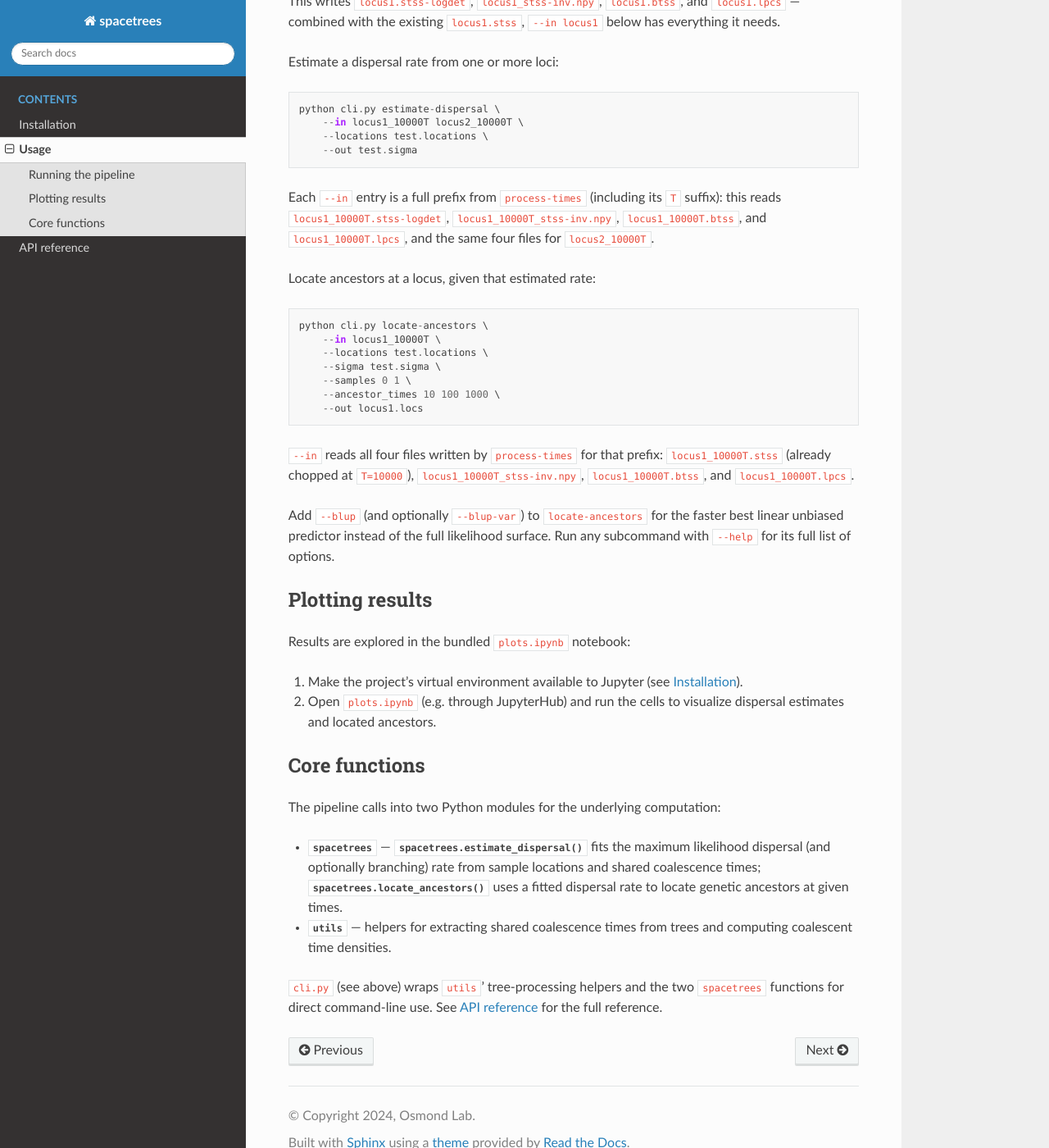
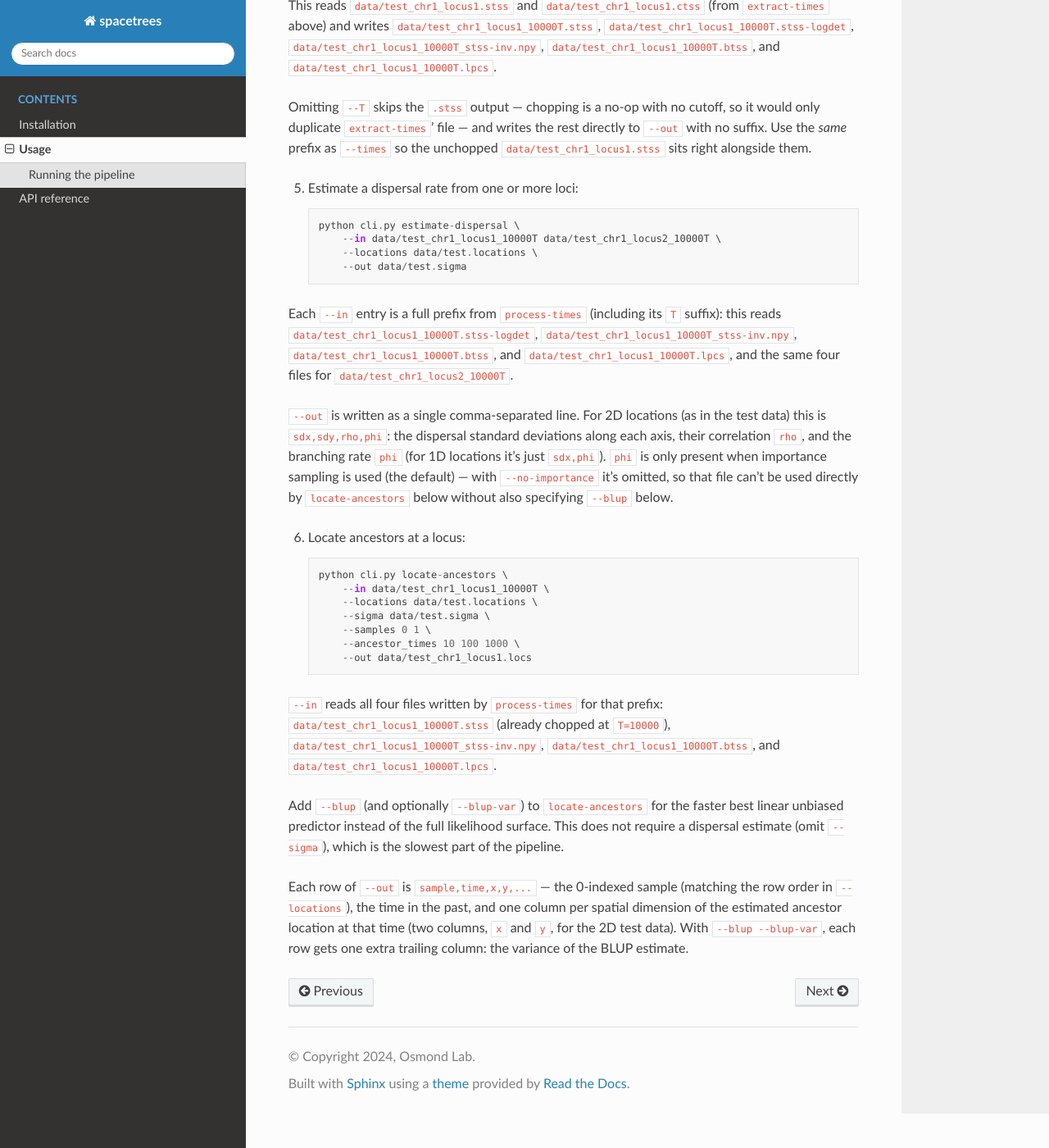
Before and after one commit to osmond-lab/spacetrees, a Sphinx documentation site: the page built from docs/usage.rst, in a window 1280 px wide and 1400 px high, scrolled down 1508 px. Shown: the whole window at 82% size. Built offline with Sphinx 7.4.7 and the Read the Docs theme 3.1.0, drawn with Linux system fonts in a browser that asks for light colours; some of the changed text lies outside the part shown.

Commit message:
Rework usage/installation docs into a walkthrough of the test data
Replaces the abstract per-subcommand reference with a numbered, run-in-order
walkthrough (loci-positions through locate-ancestors) using the bundled test
data, including the Relate sampling step and the output formats of
estimate-dispersal's and locate-ancestors' files. Simplifies installation.rst
to drop the pinned Python version and Relate build-from-source steps.

```diff
--- a/docs/usage.rst
+++ b/docs/usage.rst
@@ -5,110 +5,106 @@ Running the pipeline
 ---------------------
 
 ``spacetrees`` is driven through ``cli.py``, a command-line interface with five subcommands
-covering the whole pipeline from a Relate ``.mut`` file to located ancestors: ``loci-positions``,
+covering the whole pipeline from a Relate tree sequence to dispersal rates and located ancestors: ``loci-positions``,
 ``extract-times``, ``process-times``, ``estimate-dispersal``, and ``locate-ancestors``. With the
 environment from :doc:`installation` activated, run any of them as::
 
     python cli.py <subcommand> --help
 
-to see its full list of options. You can jump in wherever you already have intermediate files —
-each subcommand only needs the files described below (the ``sample_trees`` step itself, i.e.
-Relate's ``SampleBranchLengths.sh``, is not wrapped here — run it directly to produce the newick
-file each locus's trees are sampled into).
+to see its full list of options.
 
-Get the position of the first and last mutation at each locus in a ``.mut`` file::
+Here are the steps to run spacetrees on the test data.
+
+1. Get the position of the first and last mutation at each locus from a Relate ``.mut`` file::
 
     python cli.py loci-positions \
-        --mut test_chr1.mut \
-        --out test_chr1.loci
+        --mut data/test_chr1.mut \
+        --out data/test_chr1.loci
 
-Extract shared and coalescence times from the sampled trees at a locus::
+2. Sample trees at a locus using `Relate <https://myersgroup.github.io/relate/>`_'s ``SampleBranchLengths.sh`` (not wrapped by ``cli.py`` —
+   run it directly). It takes the first/last base-pair position of the locus, which you can read
+   from the ``.loci`` file above (e.g. locus 1 is the first line)::
+
+    start=$(awk 'NR==1 {print $1}' data/test_chr1.loci)
+    stop=$(awk 'NR==1 {print $2}' data/test_chr1.loci)
+
+    relate/scripts/SampleBranchLengths/SampleBranchLengths.sh \
+        -i data/test_chr1 \
+        --dist data/test_chr1.dist \
+        --coal data/test.coal \
+        -o data/test_chr1_locus1 \
+        -m 1e-8 \
+        --format n \
+        --num_samples 10 \
+        --first_bp $start \
+        --last_bp $stop \
+        --seed 1
+
+This writes ``data/test_chr1_locus1.newick`` (plus per-locus ``.anc``/``.mut``/``.dist``/``.sites``
+files), sampling 10 trees (``--num_samples``) at a mutation rate of ``1e-8`` (``-m``).
+
+3. Extract shared and coalescence times from the sampled trees at a locus::
 
     python cli.py extract-times \
-        --newick locus1.newick \
-        --out locus1
+        --newick data/test_chr1_locus1.newick \
+        --out data/test_chr1_locus1
 
-This writes ``locus1.stss`` and ``locus1.ctss``.
+This writes ``data/test_chr1_locus1.stss`` and ``data/test_chr1_locus1.ctss``.
 
-Process those times at a given time cutoff ``T`` (chop, center, invert the shared times, and
+4. Process those times at a given time cutoff ``T`` (chop, center, invert the shared times, and
 derive branching times and coalescent-time log probabilities; omit ``--T`` for no cutoff).
 ``--out`` is a base prefix — the cutoff is appended automatically, so the files this writes
 depend on ``--T``::
 
     python cli.py process-times \
-        --times locus1 \
-        --coal test.coal \
+        --times data/test_chr1_locus1 \
+        --coal data/test.coal \
         --T 10000 \
-        --out locus1
+        --out data/test_chr1_locus1
 
-This reads ``locus1.stss`` and ``locus1.ctss`` (from ``extract-times`` above) and writes
-``locus1_10000T.stss``, ``locus1_10000T.stss-logdet``, ``locus1_10000T_stss-inv.npy``,
-``locus1_10000T.btss``, and ``locus1_10000T.lpcs`` — everything under one self-contained
-``locus1_10000T`` prefix, ready for :func:`spacetrees.estimate_dispersal` and
-:func:`spacetrees.locate_ancestors` below (plus a sample locations file). Different ``--T``
-values with the same ``--out`` don't collide — each gets its own suffixed prefix.
+This reads ``data/test_chr1_locus1.stss`` and ``data/test_chr1_locus1.ctss`` (from ``extract-times`` above) and writes
+``data/test_chr1_locus1_10000T.stss``, ``data/test_chr1_locus1_10000T.stss-logdet``, ``data/test_chr1_locus1_10000T_stss-inv.npy``,
+``data/test_chr1_locus1_10000T.btss``, and ``data/test_chr1_locus1_10000T.lpcs``.
 
 Omitting ``--T`` skips the ``.stss`` output — chopping is a no-op with no cutoff, so it would only
 duplicate ``extract-times``' file — and writes the rest directly to ``--out`` with no suffix. Use
-the *same* prefix as ``--times`` so the unchopped ``locus1.stss`` sits right alongside them::
+the *same* prefix as ``--times`` so the unchopped ``data/test_chr1_locus1.stss`` sits right alongside them.
 
-    python cli.py process-times \
-        --times locus1 \
-        --coal test.coal \
-        --out locus1
 
-This writes ``locus1.stss-logdet``, ``locus1_stss-inv.npy``, ``locus1.btss``, and ``locus1.lpcs``
-— combined with the existing ``locus1.stss``, ``--in locus1`` below has everything it needs.
-
-Estimate a dispersal rate from one or more loci::
+5. Estimate a dispersal rate from one or more loci::
 
     python cli.py estimate-dispersal \
-        --in locus1_10000T locus2_10000T \
-        --locations test.locations \
-        --out test.sigma
+        --in data/test_chr1_locus1_10000T data/test_chr1_locus2_10000T \
+        --locations data/test.locations \
+        --out data/test.sigma
 
 Each ``--in`` entry is a full prefix from ``process-times`` (including its ``T`` suffix): this
-reads ``locus1_10000T.stss-logdet``, ``locus1_10000T_stss-inv.npy``, ``locus1_10000T.btss``, and
-``locus1_10000T.lpcs``, and the same four files for ``locus2_10000T``.
+reads ``data/test_chr1_locus1_10000T.stss-logdet``, ``data/test_chr1_locus1_10000T_stss-inv.npy``, ``data/test_chr1_locus1_10000T.btss``, and
+``data/test_chr1_locus1_10000T.lpcs``, and the same four files for ``data/test_chr1_locus2_10000T``.
 
-Locate ancestors at a locus, given that estimated rate::
+``--out`` is written as a single comma-separated line. For 2D locations (as in the test data) this is ``sdx,sdy,rho,phi``: the dispersal standard
+deviations along each axis, their correlation ``rho``, and the branching rate ``phi`` (for 1D
+locations it's just ``sdx,phi``). ``phi`` is only present when importance sampling is used (the
+default) — with ``--no-importance`` it's omitted, so that file can't be used directly by
+``locate-ancestors`` below without also specifying ``--blup`` below.
+
+6. Locate ancestors at a locus::
 
     python cli.py locate-ancestors \
-        --in locus1_10000T \
-        --locations test.locations \
-        --sigma test.sigma \
+        --in data/test_chr1_locus1_10000T \
+        --locations data/test.locations \
+        --sigma data/test.sigma \
         --samples 0 1 \
         --ancestor_times 10 100 1000 \
-        --out locus1.locs
+        --out data/test_chr1_locus1.locs
 
-``--in`` reads all four files written by ``process-times`` for that prefix: ``locus1_10000T.stss``
-(already chopped at ``T=10000``), ``locus1_10000T_stss-inv.npy``, ``locus1_10000T.btss``, and
-``locus1_10000T.lpcs``.
+``--in`` reads all four files written by ``process-times`` for that prefix: ``data/test_chr1_locus1_10000T.stss``
+(already chopped at ``T=10000``), ``data/test_chr1_locus1_10000T_stss-inv.npy``, ``data/test_chr1_locus1_10000T.btss``, and
+``data/test_chr1_locus1_10000T.lpcs``.
 
 Add ``--blup`` (and optionally ``--blup-var``) to ``locate-ancestors`` for the faster best linear
-unbiased predictor instead of the full likelihood surface. Run any subcommand with ``--help`` for
-its full list of options.
+unbiased predictor instead of the full likelihood surface. This does not require a dispersal estimate (omit ``--sigma``), which is the slowest part of the pipeline.
 
-Plotting results
------------------
-
-Results are explored in the bundled ``plots.ipynb`` notebook:
-
-1. Make the project's virtual environment available to Jupyter (see :doc:`installation`).
-2. Open ``plots.ipynb`` (e.g. through JupyterHub) and run the cells to visualize dispersal
-   estimates and located ancestors.
-
-Core functions
---------------
-
-The pipeline calls into two Python modules for the underlying computation:
-
-* :mod:`spacetrees` — :func:`spacetrees.estimate_dispersal` fits the maximum likelihood
-  dispersal (and optionally branching) rate from sample locations and shared coalescence
-  times; :func:`spacetrees.locate_ancestors` uses a fitted dispersal rate to locate genetic
-  ancestors at given times.
-* :mod:`utils` — helpers for extracting shared coalescence times from trees and computing
-  coalescent time densities.
-
-``cli.py`` (see above) wraps ``utils``' tree-processing helpers and the two ``spacetrees``
-functions for direct command-line use. See :doc:`api` for the full reference.
+Each row of ``--out`` is ``sample,time,x,y,...`` — the 0-indexed sample (matching the row order in ``--locations``), the time in the past, and one column per spatial dimension of the estimated ancestor location at that time (two columns, ``x`` and ``y``, for the 2D test data). With
+``--blup --blup-var``, each row gets one extra trailing column: the variance of the BLUP
+estimate.
```
Also changed, not shown: docs/installation.rst (+4 -29 lines).
